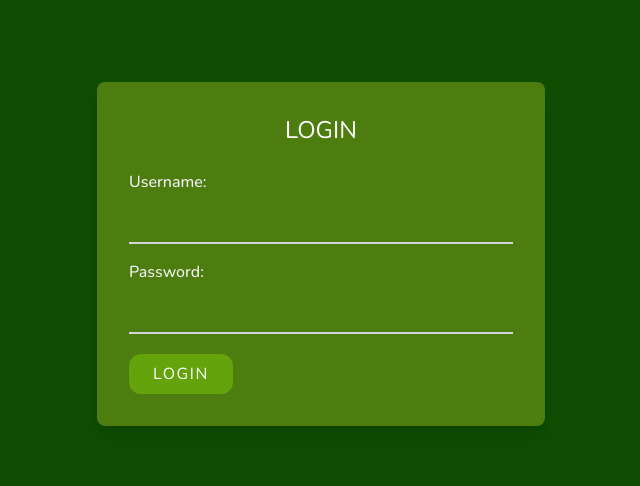
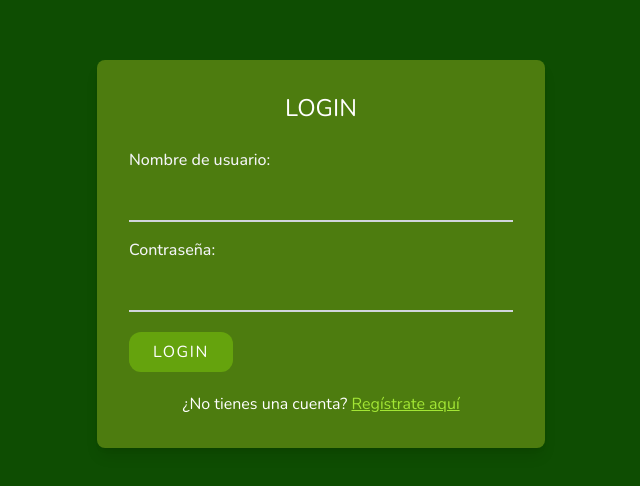
Before and after one commit to BrunoFerrada/BetterLife, a React (Create React App) app in the folder betterlifedj/betterlifereact/: page /login in a window 1280 px wide. Shown: the part 146-632 px from the top of the page, without its empty margins (319-959 px from the left). Built offline with nearby package versions, Linux system fonts and the light colour scheme; a web font is replaced by a local one.

Commit message:
buttons added to register and login

```diff
--- a/betterlifedj/betterlifereact/src/pages/Login/Login.jsx
+++ b/betterlifedj/betterlifereact/src/pages/Login/Login.jsx
@@ -1,6 +1,6 @@
 import React, { useState } from "react";
 import axios from "axios";
-import { useNavigate } from "react-router-dom";
+import { useNavigate,Link } from "react-router-dom";
 import style from "./Login.module.css";
 import { Button } from "../../components";
 
@@ -44,7 +44,7 @@ export const Login = () => {
                 <form onSubmit={handleSubmit}>
                     <div>
                         <div className="mb-4">
-                            <label className="block text-gray-100 font-medium mb-2">Username: </label>
+                            <label className="block text-gray-100 font-medium mb-2">Nombre de usuario: </label>
                             <input
                                 type="text"
                                 value={username}
@@ -54,7 +54,7 @@ export const Login = () => {
                             />
                         </div>
                         <div className="mb-4">
-                            <label  className="block text-gray-100 font-medium mb-2">Password: </label>
+                            <label  className="block text-gray-100 font-medium mb-2">Contraseña: </label>
                             <input
                                 type="password"
                                 value={password}
@@ -68,13 +68,13 @@ export const Login = () => {
                         <div className="mt-5">
                             <Button text="login" type="onSumbit"/>
                         </div>
-
                     </div>
                     {error && <p className="text-red-700">{error}</p>}
 
+                    <div className="mt-5 text-center">
+                        <p className="text-white">¿No tienes una cuenta? <Link to="/register" className="text-lime-400 underline">Regístrate aquí</Link></p>
+                    </div>
                 </form>
-
-
             </div>
         </div>
     );
--- a/betterlifedj/betterlifereact/src/pages/Register/Register.jsx
+++ b/betterlifedj/betterlifereact/src/pages/Register/Register.jsx
@@ -1,6 +1,6 @@
 import React, { useState } from 'react';
 import { Button } from '../../components/Button/Button'; // Importamos el componente Button
-import { Navigate, useNavigate } from "react-router-dom";
+import { Navigate, useNavigate, Link } from "react-router-dom";
 
 export const Register = () => {
   const navigate = useNavigate();
@@ -93,6 +93,10 @@ export const Register = () => {
           <div className="flex justify-center">
             <Button text="Registrarse" onClick={handleSubmit} />
           </div>
+
+          <div className='mt-5 text-center'>
+            <p className='text-white'>¿Ya tienes una cuenta?<Link to={'/login'} className='text-lime-400'> Inicia sesión aquí</Link></p>
+          </div>
         </form>
       </div>
     </div>
```
